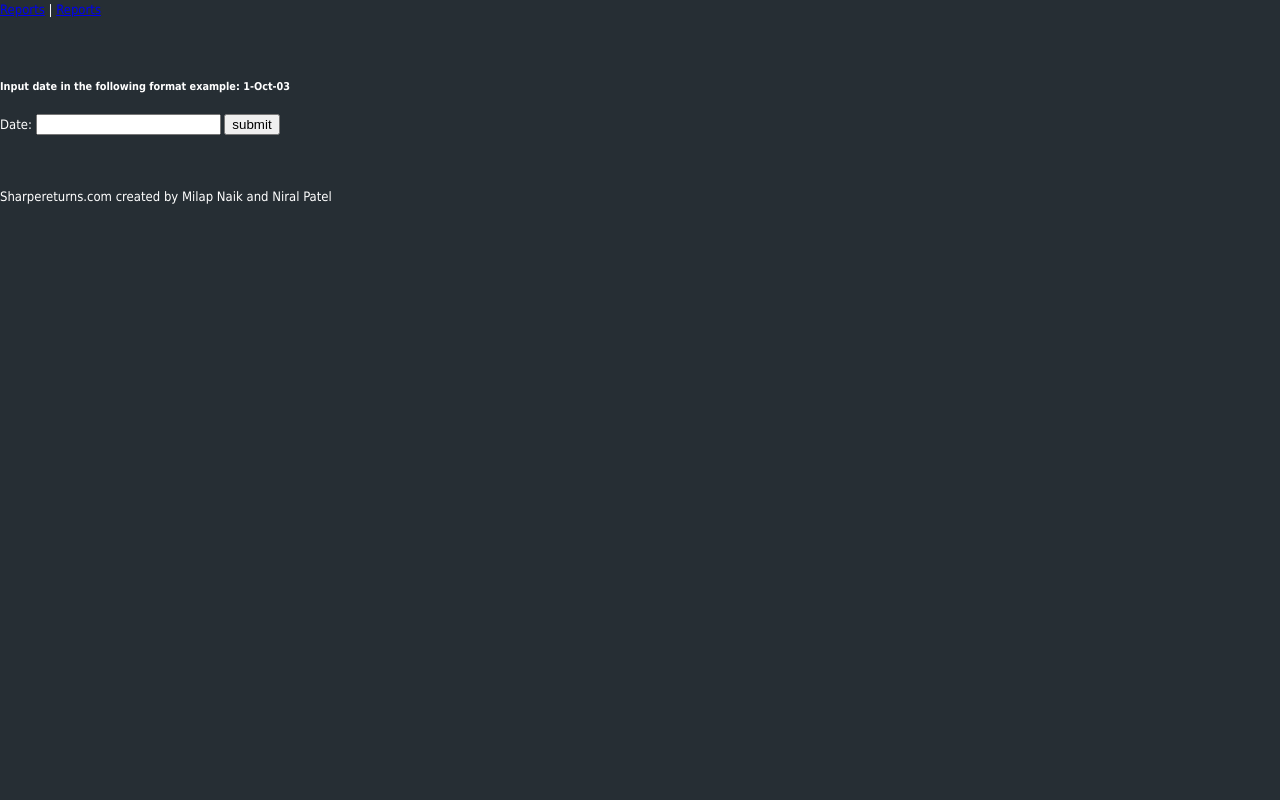
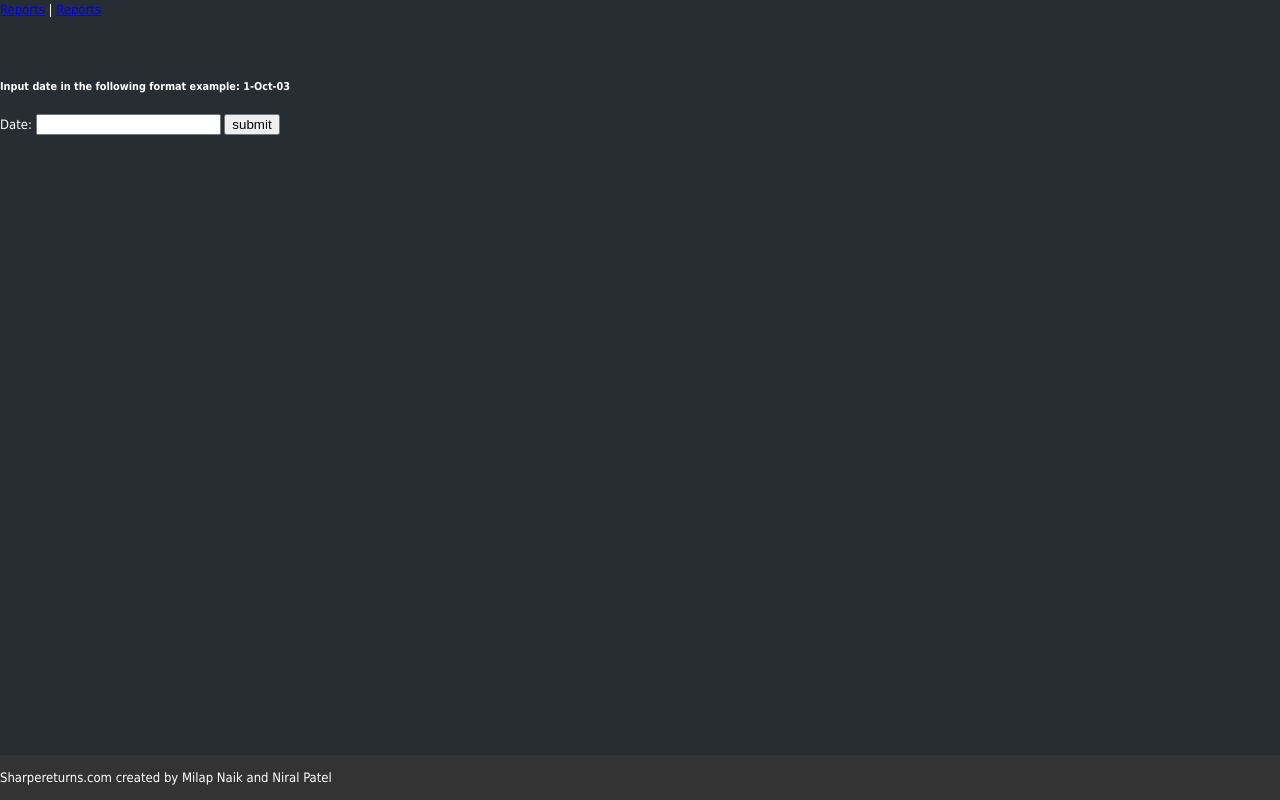
Before and after one commit to MilapNaik/Sharpereturns, a plain HTML site: page index.html in a window 1280 px wide. Drawn offline with Linux system fonts and the light colour scheme.

Commit message:
Changed footer

```diff
--- a/style.css
+++ b/style.css
@@ -12,3 +12,10 @@ body {
     background-color: #262e34;
 
 }
+
+footer {
+            background-color: #333;
+            width: 100%;
+            bottom: 0;
+            position: fixed;
+        }
```
